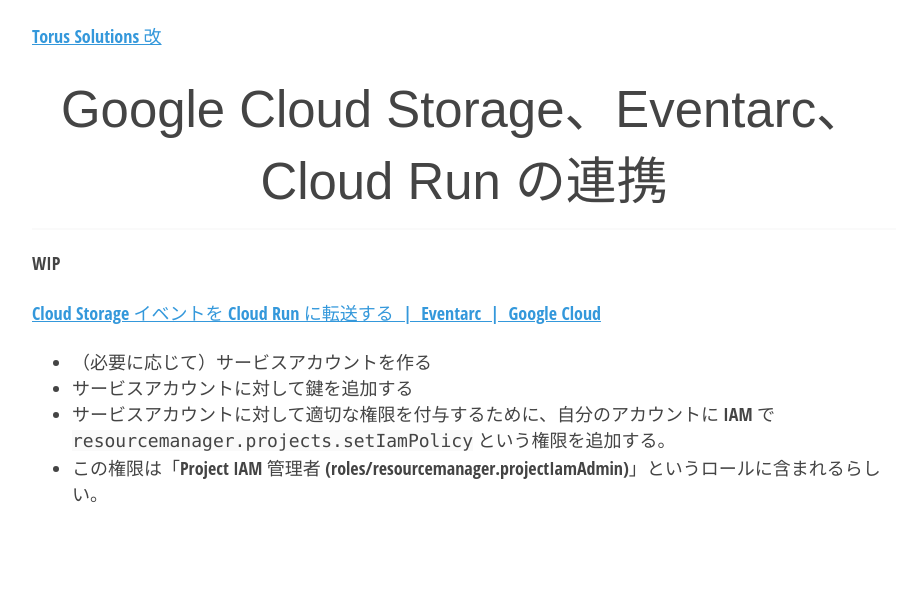
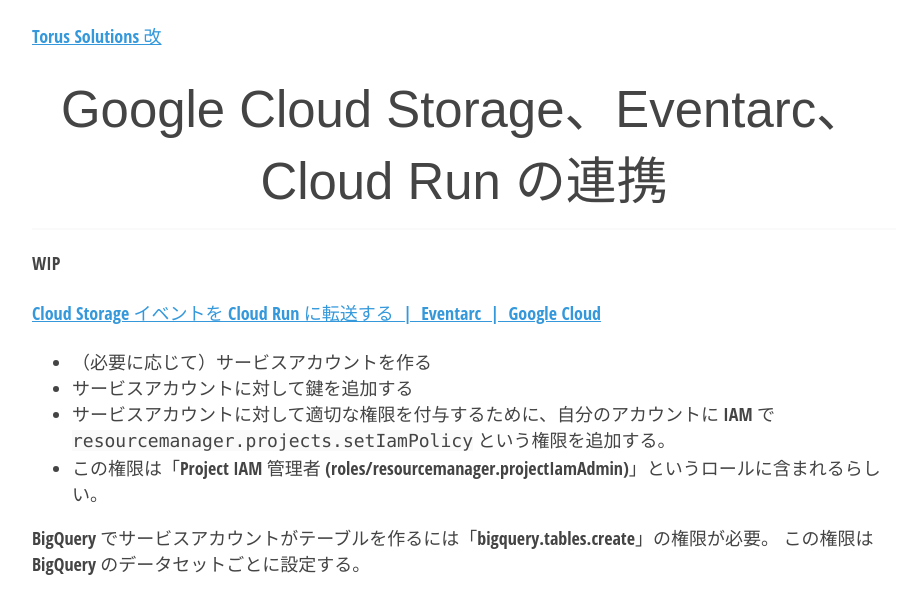
Before and after one commit to torus/torus.github.io, a Jekyll site: the page built from _posts/2024-02-20-gcp-eventarc-storage-run.md, in a window 1280 px wide. Shown: the top 614 px of the page, without its empty margins (176-1086 px from the left). Built offline with Jekyll 4.4.1, drawn with Linux system fonts in a browser that asks for light colours.

Commit message:
Update 2024-02-20-gcp-eventarc-storage-run.md

```diff
--- a/_posts/2024-02-20-gcp-eventarc-storage-run.md
+++ b/_posts/2024-02-20-gcp-eventarc-storage-run.md
@@ -10,3 +10,7 @@
 - サービスアカウントに対して鍵を追加する
 - サービスアカウントに対して適切な権限を付与するために、自分のアカウントに IAM で `resourcemanager.projects.setIamPolicy` という権限を追加する。
 - この権限は「Project IAM 管理者 (roles/resourcemanager.projectIamAdmin)」というロールに含まれるらしい。
+
+
+BigQuery でサービスアカウントがテーブルを作るには「bigquery.tables.create」の権限が必要。
+この権限は BigQuery のデータセットごとに設定する。
```
